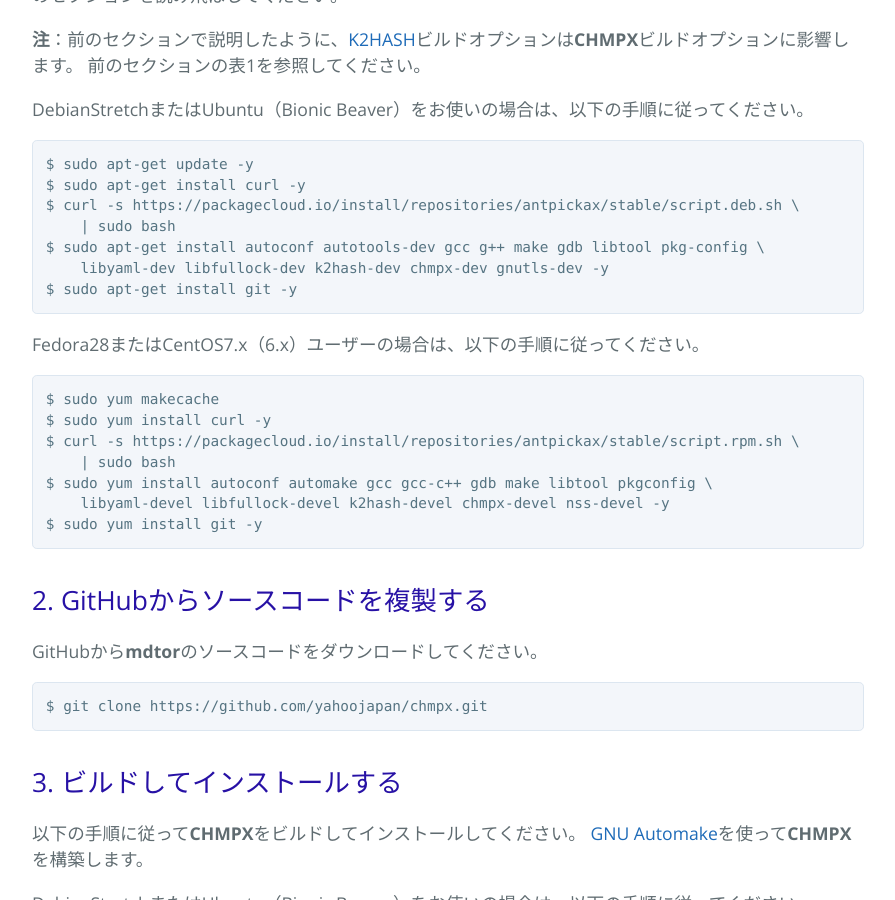
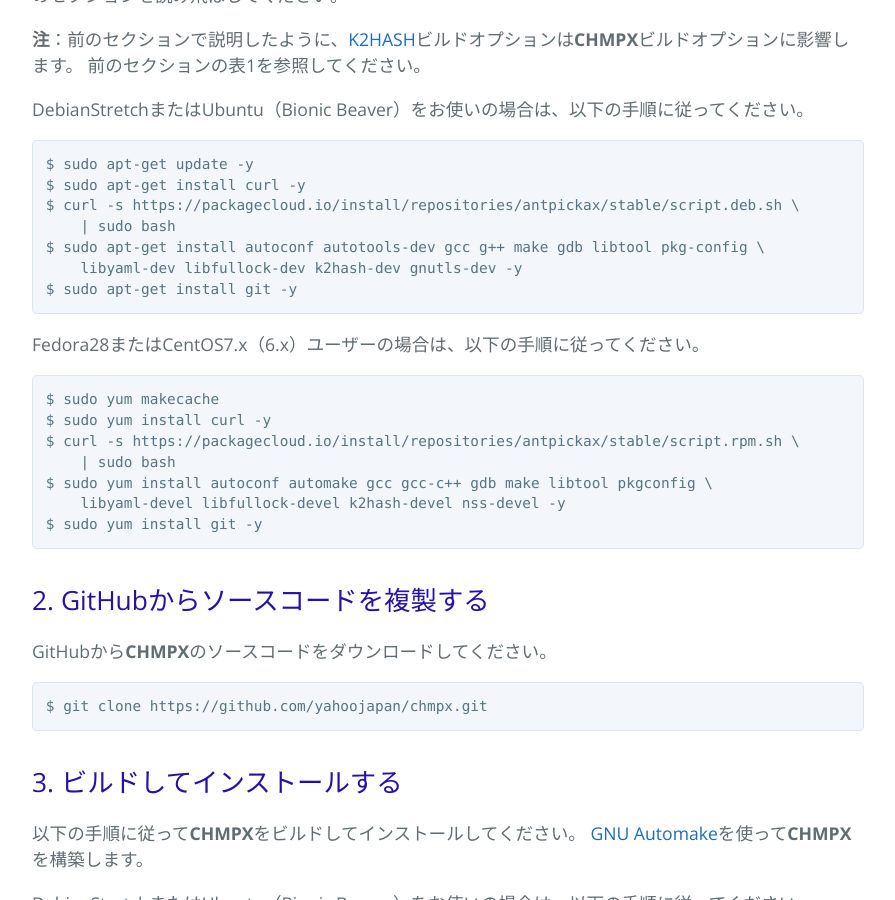
Before and after one commit to yahoojapan/chmpx, a Jekyll site: the page built from buildja.md, in a window 1280 px wide and 900 px high, scrolled down 1716 px. Shown: the whole window, without its empty margins (192-1087 px from the left). Built offline with Jekyll 4.4.1, drawn with Linux system fonts in a browser that asks for light colours.

Commit message:
Fixed words.

````diff
--- a/buildja.md
+++ b/buildja.md
@@ -62,7 +62,7 @@
 $ curl -s https://packagecloud.io/install/repositories/antpickax/stable/script.deb.sh \
     | sudo bash
 $ sudo apt-get install autoconf autotools-dev gcc g++ make gdb libtool pkg-config \
-    libyaml-dev libfullock-dev k2hash-dev chmpx-dev gnutls-dev -y
+    libyaml-dev libfullock-dev k2hash-dev gnutls-dev -y
 $ sudo apt-get install git -y
 ```
 
@@ -73,13 +73,13 @@
 $ curl -s https://packagecloud.io/install/repositories/antpickax/stable/script.rpm.sh \
     | sudo bash
 $ sudo yum install autoconf automake gcc gcc-c++ gdb make libtool pkgconfig \
-    libyaml-devel libfullock-devel k2hash-devel chmpx-devel nss-devel -y
+    libyaml-devel libfullock-devel k2hash-devel nss-devel -y
 $ sudo yum install git -y
 ```
 
 ## 2. GitHubからソースコードを複製する
 
-GitHubから**mdtor**のソースコードをダウンロードしてください。
+GitHubから**CHMPX**のソースコードをダウンロードしてください。
 ```bash
 $ git clone https://github.com/yahoojapan/chmpx.git
 ```
````
Also changed, not shown: build.md (+2 -2 lines).
